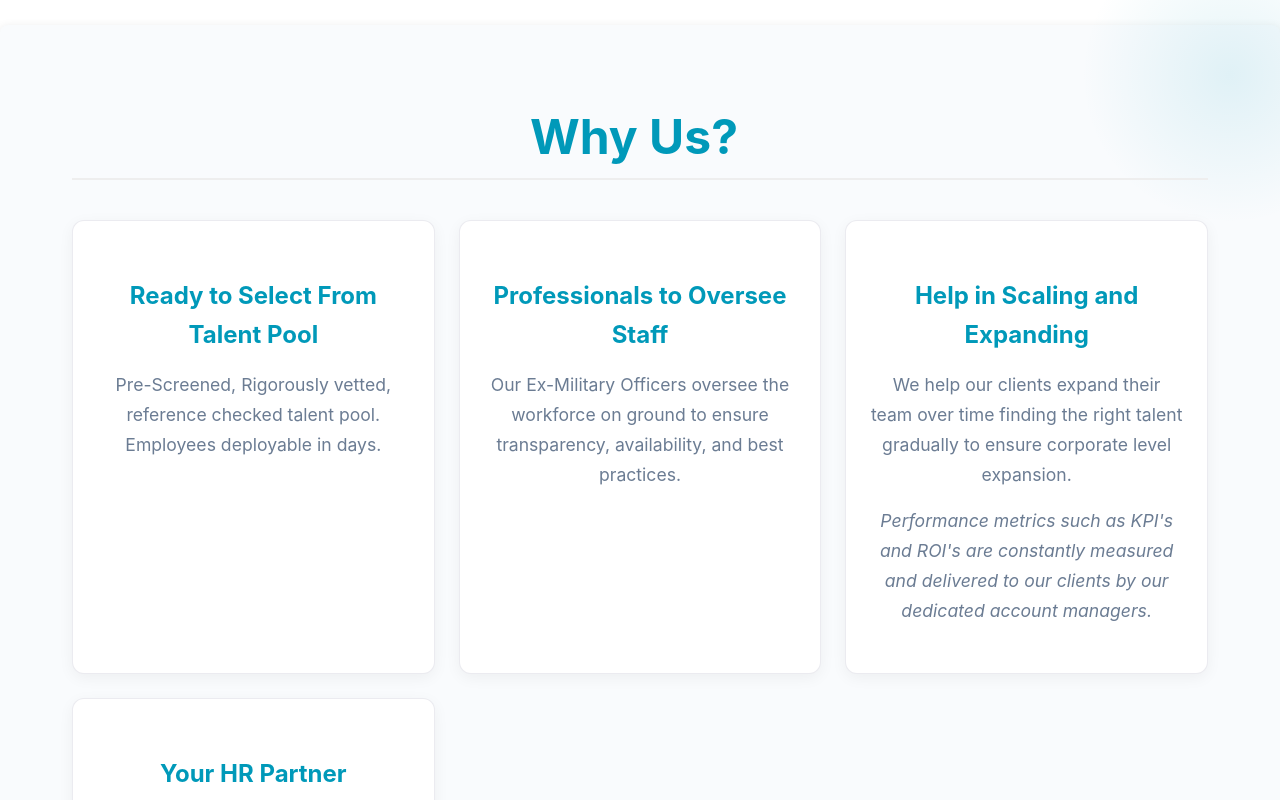
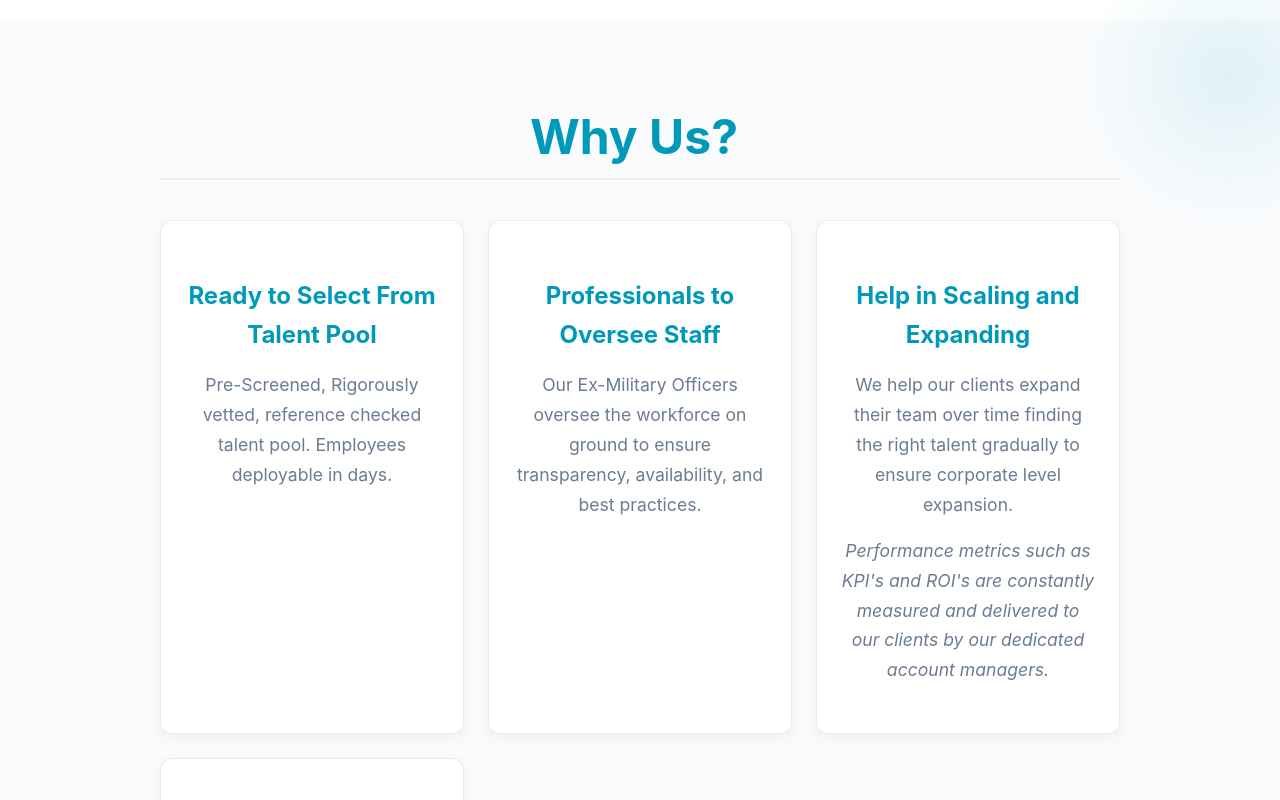
Before and after one commit to SahilKumarW/Two-Seas-LLP, a React (Create React App) app: page / in a window 1280 px wide. Shown: the part 2400-3200 px from the top of the page. Built offline with nearby package versions, Linux system fonts and the light colour scheme.

Commit message:
2x2 grid in why us

```diff
--- a/src/components/WhyUs/WhyUs.css
+++ b/src/components/WhyUs/WhyUs.css
@@ -1,5 +1,5 @@
 /* ===== WHY US SECTION ===== */
-@import url('https://fonts.googleapis.com/css2?family=Dancing+Script:wght@700&display=swap');
+/* @import url('https://fonts.googleapis.com/css2?family=Dancing+Script:wght@700&display=swap'); */
 
 .why-us-section {
   padding: 5rem 0 6rem; /* Reduced top padding */
@@ -8,7 +8,7 @@
 }
 
 .why-us-container {
-  max-width: 1200px;
+  max-width: 80%;
   margin: 0 auto;
   padding: 0 2rem;
 }
@@ -78,7 +78,7 @@
 .benefits-grid {
   display: grid;
   grid-template-columns: repeat(2, 1fr); /* Two cards per row */
-  gap: 2rem;
+  gap: 4rem;
   margin-top: 2rem;
 }
 
--- a/src/components/WhyUs/WhyUs.js
+++ b/src/components/WhyUs/WhyUs.js
@@ -39,7 +39,7 @@ const WhyUs = () => {
                         <p>Our Ex-Military Officers oversee the workforce on ground to ensure transparency, availability, and best practices.</p>
                     </div>
 
-                    <div className="benefit-card highlight-card">
+                    <div className="benefit-card">
                         <h3>Help in Scaling and Expanding</h3>
                         <p>We help our clients expand their team over time finding the right talent gradually to ensure corporate level expansion.</p>
                         <p className="card-detail">Performance metrics such as KPI's and ROI's are constantly measured and delivered to our clients by our dedicated account managers.</p>
```
